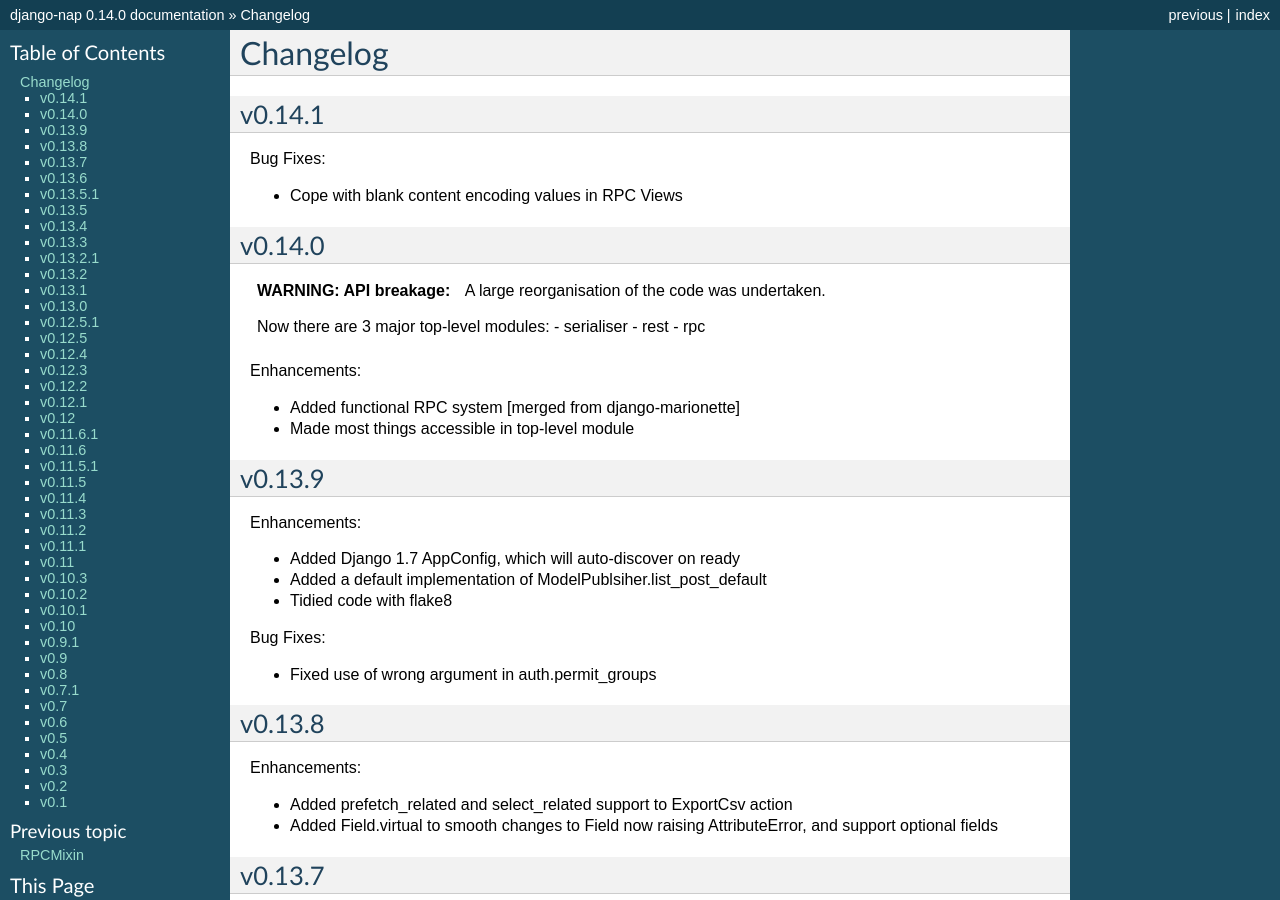
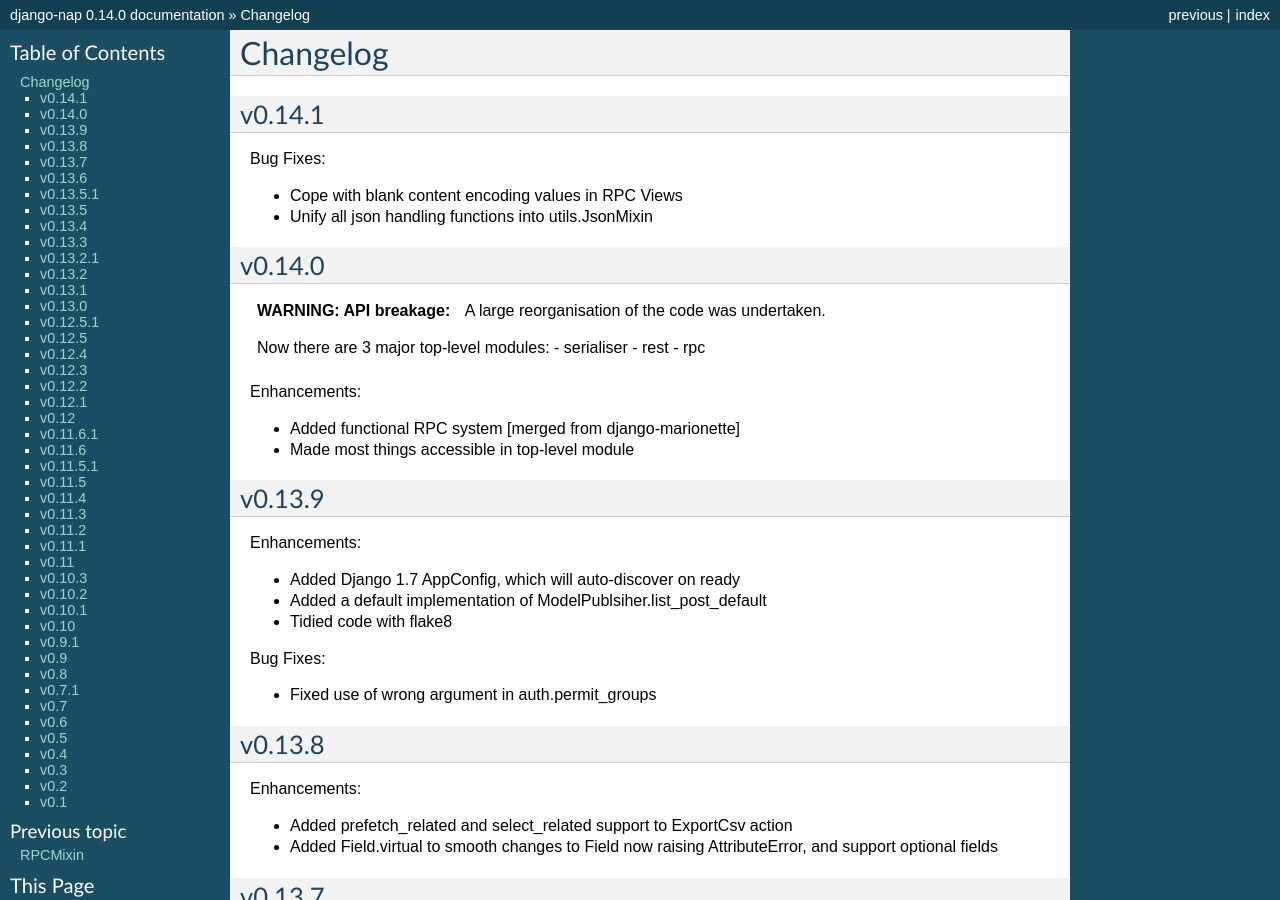
Before and after one commit to funkybob/django-nap, a Sphinx documentation site: the page built from docs/changelog.rst, in a window 1280 px wide and 900 px high. Built offline with Sphinx 7.4.7, drawn with Linux system fonts in a browser that asks for light colours; pages that are not in the unit, such as notebooks, are missing from menus.

Commit message:
Update changelog

```diff
--- a/docs/changelog.rst
+++ b/docs/changelog.rst
@@ -8,6 +8,7 @@
 Bug Fixes:
 
 + Cope with blank content encoding values in RPC Views
++ Unify all json handling functions into utils.JsonMixin
 
 v0.14.0
 =======
```
